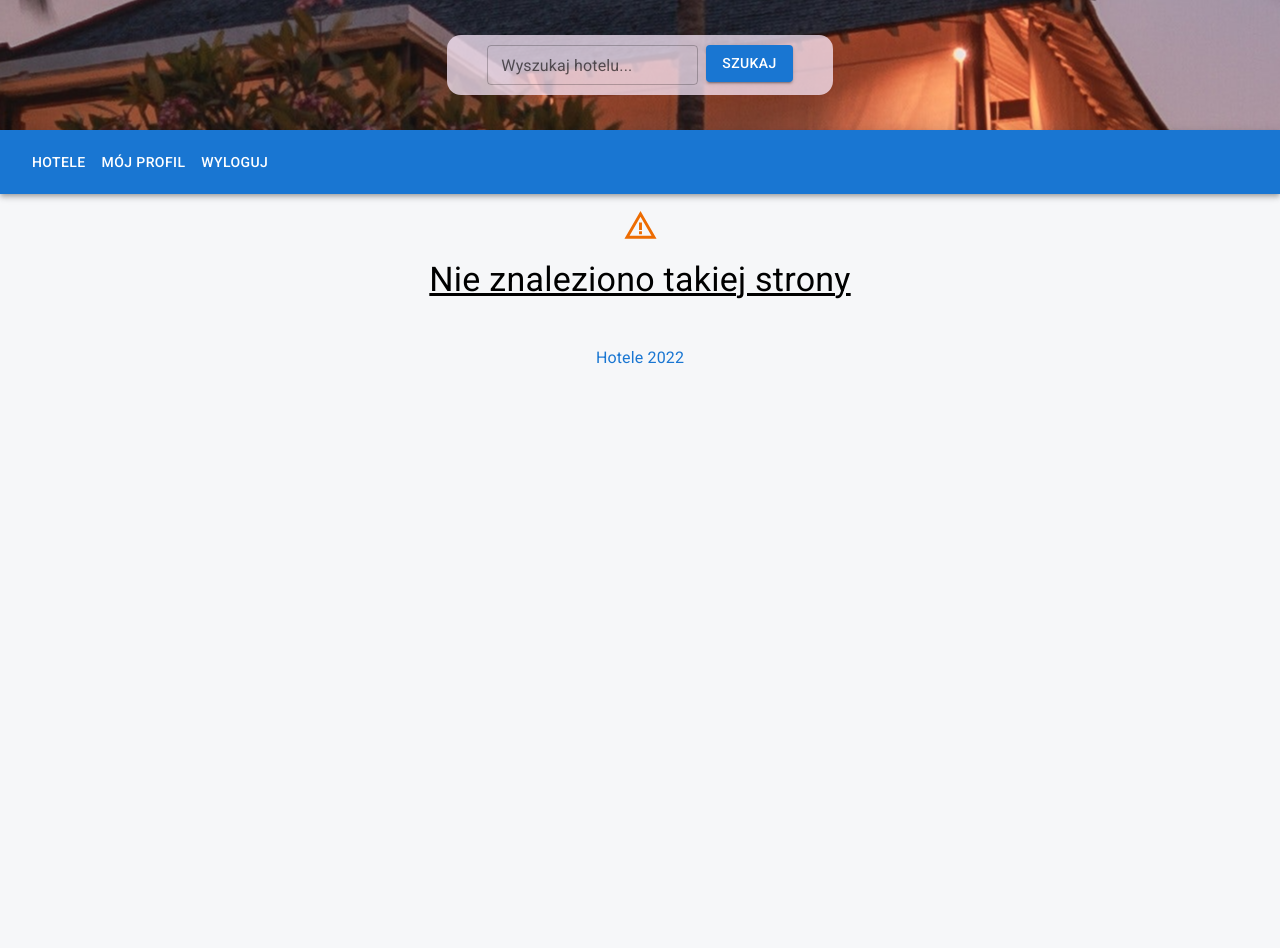
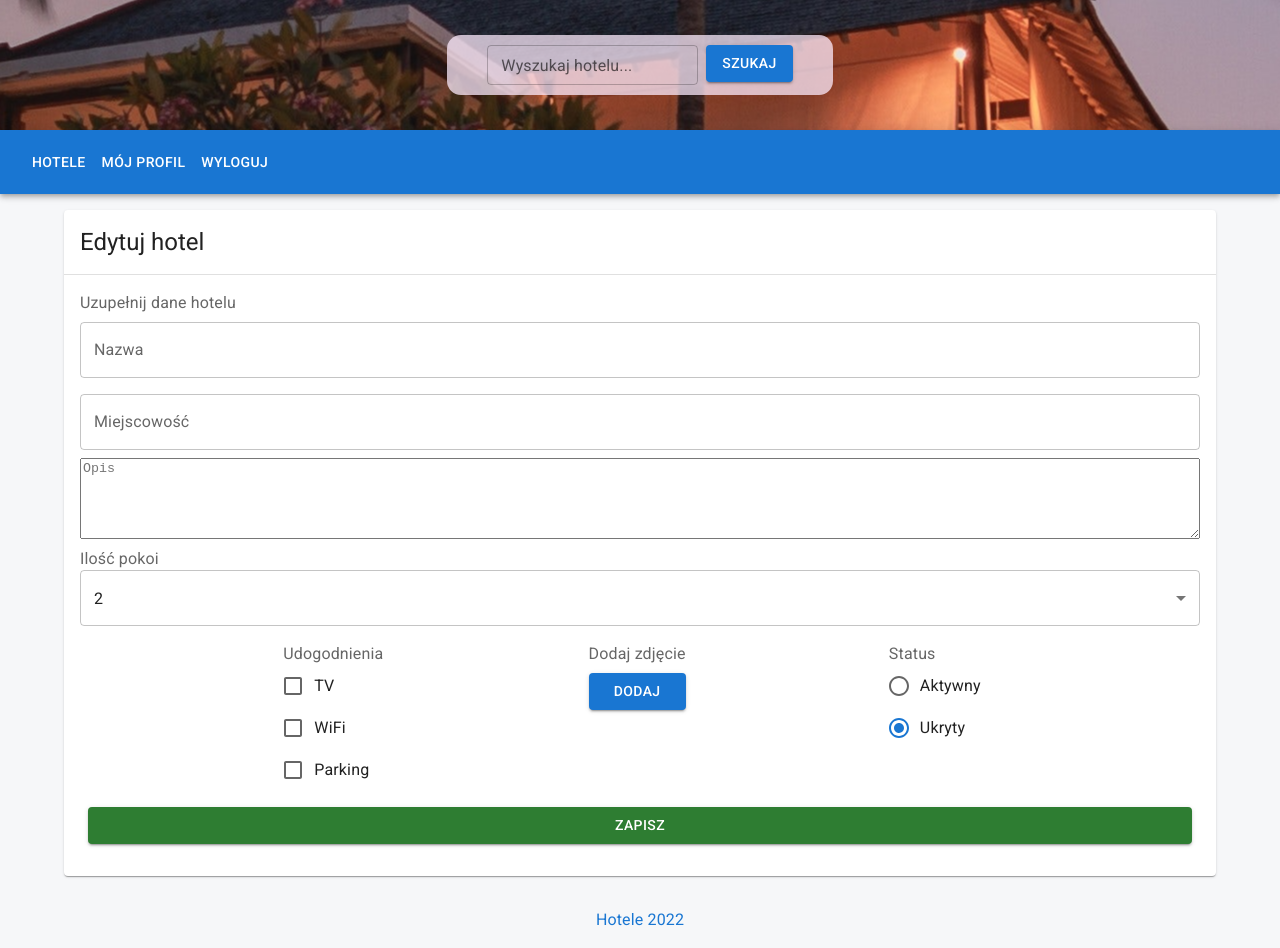
Before and after one commit to zyzgz/Booking-app, a React (Create React App) app: page /profil/hotele/edytuj/1 in a window 1280 px wide. Before the commit the page ends 800 px from the top, so only its background shows below. Built offline with nearby package versions, Linux system fonts and the light colour scheme; no server answers; sample sign-in values are in the browser's storage.

Commit message:
feat: edit hotel

```diff
--- a/src/App.jsx
+++ b/src/App.jsx
@@ -17,6 +17,7 @@ import { NotFound } from "./pages/404/NotFound";
 import { Login } from "./pages/Auth/Login";
 import { AuthenticatedRoute } from "./components/AuthenticatedRoute/AuthenticatedRoute";
 import { AddHotel } from "./pages/Profile/MyHotels/AddHotel/AddHotel";
+import { EditHotel } from "./pages/Profile/MyHotels/EditHotel/EditHotel";
 import { Profile } from "./pages/Profile/Profile";
 import { Register } from "./pages/Auth/Register/Register";
 
@@ -34,6 +35,7 @@ function App() {
       <Route path="/" element={<Home />} />
       <Route element={<AuthenticatedRoute />}>
         <Route path="/profil/hotele/dodaj-nowy-hotel" element={<AddHotel />} />
+        <Route path="/profil/hotele/edytuj/:id" element={<EditHotel />} />
       </Route>
       <Route path="/hotele/:id" element={<Hotel />} />
       <Route path="/wyszukaj/:term?" element={<Search />} />
--- /dev/null
+++ b/src/pages/Profile/MyHotels/EditHotel/EditHotel.jsx
@@ -0,0 +1,38 @@
+import { useNavigate, useParams } from "react-router-dom";
+import axios from "axios";
+import { HotelForm } from "../../../../components/Hotels/HotelForm/HotelForm";
+import { useEffect, useState } from "react";
+
+export function EditHotel(props) {
+  const { id } = useParams();
+  const navigate = useNavigate();
+  const [hotel, setHotel] = useState(null);
+
+  const submit = async (form) => {
+    await axios.put(
+      `${process.env.REACT_APP_BASE_URL}/hotels/${id}.json`,
+      form
+    );
+    navigate("/profil/hotele");
+  };
+
+  const fetchHotel = async () => {
+    const res = await axios.get(
+      `${process.env.REACT_APP_BASE_URL}/hotels/${id}.json`
+    );
+    setHotel(res.data);
+  };
+
+  useEffect(() => {
+    fetchHotel();
+  }, []);
+
+  return (
+    <HotelForm
+      title="Edytuj hotel"
+      hotel={hotel}
+      buttonText="Zapisz"
+      onSubmit={submit}
+    />
+  );
+}
--- a/src/pages/Profile/MyHotels/MyHotels.jsx
+++ b/src/pages/Profile/MyHotels/MyHotels.jsx
@@ -12,7 +12,7 @@ import {
   TableRow,
   Chip,
 } from "@mui/material";
-import { useNavigate } from "react-router-dom";
+import { Link, useNavigate } from "react-router-dom";
 import axios from "axios";
 import { useEffect, useState } from "react";
 import { objectToArray } from "../../../helpers/objects";
@@ -96,7 +96,12 @@ export function MyHotels(props) {
                   </TableCell>
                   <TableCell>
                     <Stack spacing={1} direction="row">
-                      <Button variant="contained" color="warning">
+                      <Button
+                        component={Link}
+                        to={`/profil/hotele/edytuj/${hotel.id}`}
+                        variant="contained"
+                        color="warning"
+                      >
                         Edytuj
                       </Button>
                       <Button
```
